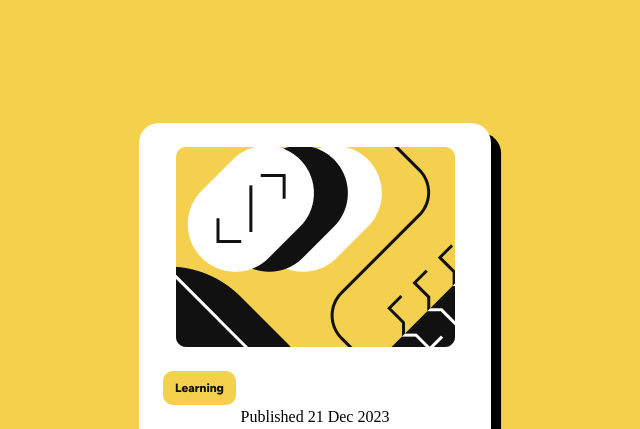
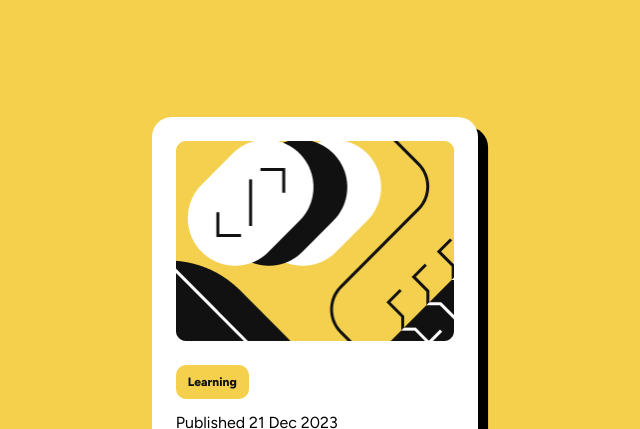
Before and after one commit to Camperbug/fem-blog-post-main, a plain HTML site: page index.html in a window 1280 px wide. Shown: the top 429 px of the page, without its empty margins (325-965 px from the left). Drawn offline with Linux system fonts and the light colour scheme.

Commit message:
complete published date and centered the image

```diff
--- a/index.html
+++ b/index.html
@@ -13,7 +13,7 @@
     <h2>
       Learning
     </h2>
-    <p>
+    <p class="published-date">
       Published 21 Dec 2023
     </p>
     <h1>
@@ -28,7 +28,6 @@
         Greg Hooper
       </p>
     </div>
-
   </main>
 </body>
 </html>
--- a/styles.css
+++ b/styles.css
@@ -25,6 +25,7 @@ body {
   display: flex;
   justify-content: center;
   align-items: center;
+  font-family: Figtree;
 }
 
 main {
@@ -33,7 +34,7 @@ main {
   flex-direction: column;
   justify-content: center;
   align-items: center;
-  max-width: 22rem;
+  max-width: 20.4rem;
   border-radius: 1.25rem;
   padding: 1.5rem;
   margin: 1rem;
@@ -42,13 +43,11 @@ main {
 
 .graphic {
   margin-bottom: 1.5rem;
-  margin-left: auto;
-  margin-right: auto;
 }
+
 
 h2 {
 color: var(--clr-secondary-3-black);
-font-family: Figtree;
 font-size: 0.75rem;
 font-style: normal;
 font-weight: 800;
@@ -56,4 +55,9 @@ background-color: var(--clr-primary-1-yellow);
 padding: 0.5rem 0.75rem;
 border-radius: 0.63rem;
 margin-right: auto;
+margin-bottom: 0.75rem;
 }
+
+p {
+  margin-right: auto;
+}
```
